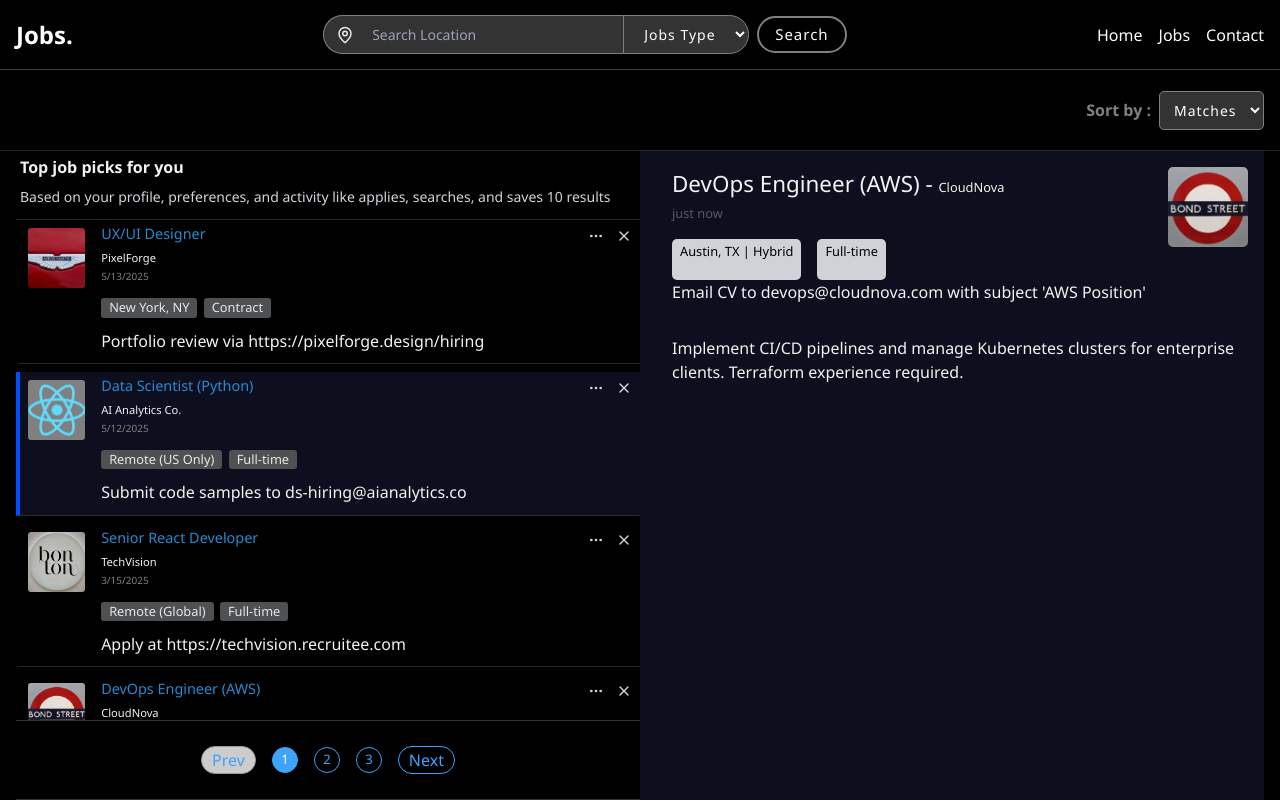
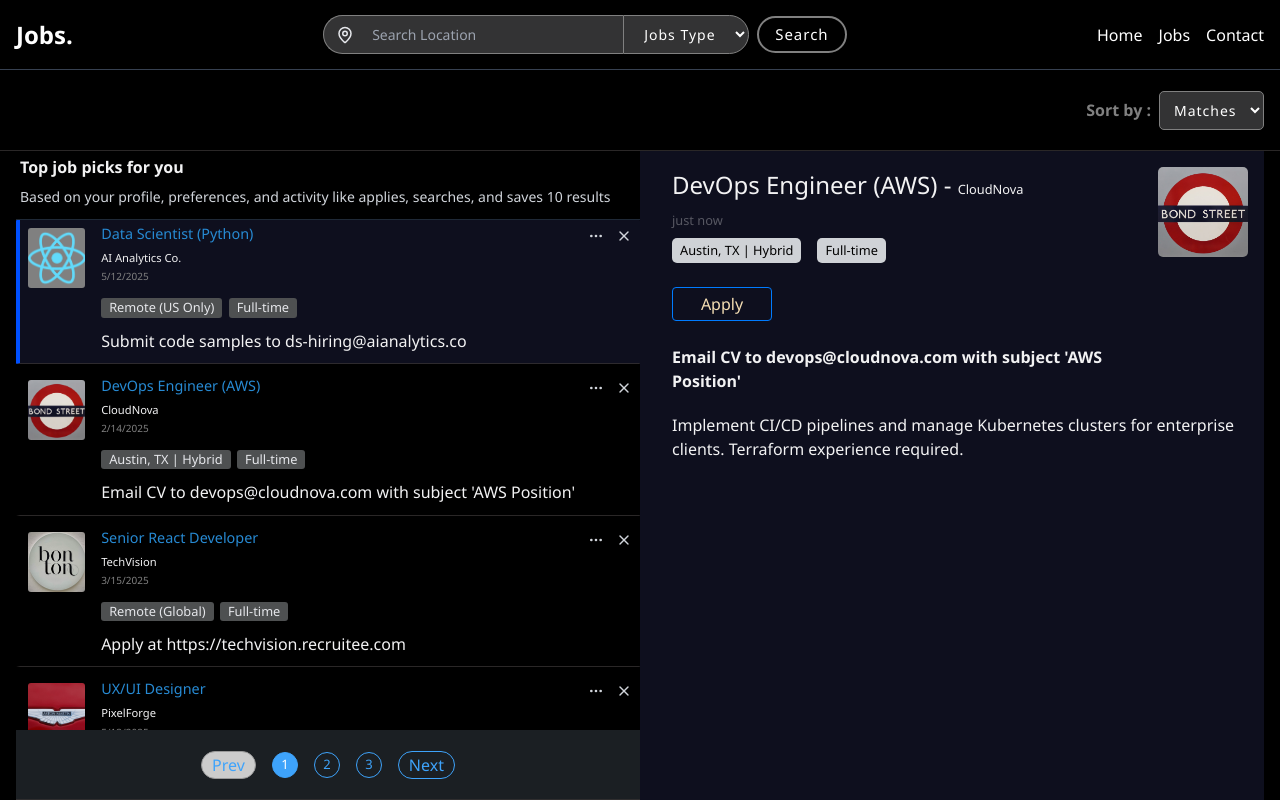
Before and after one commit to TsigeWonwosen/jobsearchapp, a React (Create React App) app: page / in a window 1280 px wide. Built offline with nearby package versions, Linux system fonts and the light colour scheme; the HTML template or start-up script is replaced by a standard one.

Commit message:
Pagination and filter functionality done.

```diff
--- a/src/components/gitHubJobs/FeaturedJob.js
+++ b/src/components/gitHubJobs/FeaturedJob.js
@@ -20,7 +20,6 @@
   } = featuredJob;
 
   const timeOfDays = timeSince(created_at);
-
   return (
     <FeaturedJobCard>
       <JobApply>
@@ -33,14 +32,15 @@
             <Badge>{location}</Badge>
             <Badge>{type}</Badge>
           </BadgeContainer>
-          <StyledAnchor
+          <Anchor
             href={url}
             target="_blank"
+            rel="noopener noreferrer"
           >
             Apply
-          </StyledAnchor>
+          </Anchor>
           <div
-            className="content"
+            className="content font-semibold mb-1"
             dangerouslySetInnerHTML={{
               __html: DOMPurify.sanitize(how_to_apply),
             }}
@@ -67,9 +67,8 @@
 export const FeaturedJobCard = styled.section`
   display: flex;
   flex-direction: column;
-  justify-content: center;
+  justify-content: flex-start;
   align-items: start;
-  background-color: #0e0f1e;
   width: 100%;
   height: 100%;
   padding: 1rem;
@@ -139,11 +138,6 @@
     font-weight: 500;
     border: 1px solid white;
   }
-  & a {
-    display: none;
-    max-width: 90%;
-    overflow: hidden;
-  }
 
   & pre {
     all: none !important;
@@ -178,8 +172,8 @@
 `;
 
 export const ImageContainer = styled.section`
-  max-width: 80px;
-  max-height: 80px;
+  max-width: 90px;
+  max-height: 90px;
   border-radius: 5px;
   background: gray;
   overflow: hidden;
@@ -189,6 +183,7 @@
   justify-content: space-between;
   width: 100%;
   height: auto;
+  gap: 1rem;
 `;
 export const Body = styled.section`
   width: 100%;
@@ -197,11 +192,13 @@
   flex-direction: column;
   justify-content: left;
   align-items: left;
+  gap: 0.5rem;
+  margin-bottom: 1rem;
 `;
 
 export const CardTitle = styled.h2`
   text-align: left;
-  font-size: 1.4rem;
+  font-size: 1.5rem;
 `;
 
 export const JobTitle = styled.span`
@@ -213,13 +210,14 @@
 export const CardSubTitle = styled.section`
   color: rgba(255, 255, 255, 0.3);
   font-size: 0.8rem;
-  margin-top: 0.2rem;
   text-align: left;
 `;
 
 export const BadgeContainer = styled.section`
   display: flex;
-  margin-bottom: 1rem;
+  justify-content: flex-start;
+  align-items: center;
+  gap: 1rem;
 `;
 export const Badge = styled.span`
   background-color: #cfd2d6;
@@ -227,8 +225,6 @@
   font-size: 0.8rem;
   text-align: center;
   padding: 3px 8px;
-  margin-top: 1rem;
-  margin-right: 1rem;
   border-radius: 5px;
   transition: all 0.3s ease-in-out;
 `;
@@ -241,132 +237,63 @@
   width: 100%;
   height: auto;
   color: #cfd2d6;
-  font-size: 0.7px;
+  font-size: 0.9px;
   text-align: left;
 `;
 
-const StyledAnchor = styled.a`
-  color: #2c3e50;
+export const Anchor = styled.a`
+  display: flex;
+  align-items: center;
+  justify-content: center;
+  color: wheat;
   text-decoration: none;
-  font-family: "Arial", sans-serif;
-  padding: 6px 12px;
-  border: 1px solid #bdc3c7;
-  border-radius: 3px;
-  transition: all 0.2s;
+  font-weight: 500;
+  padding: 4px 0.3rem;
+  margin: 1rem 0;
+  border-radius: 4px;
+  transition: all 0.2s ease;
+  max-width: 100px;
+  background: transparent;
+  border: 1px solid #007bff;
 
   &:hover {
-    background-color: #2c3e50;
-    color: white;
-    border-color: #2c3e50;
+    color: #0056b3;
+    background: rgba(0, 123, 255, 0.1); /* Light hover effect */
   }
 
-  &:visited {
-    color: #7f8c8d;
+  &:active {
+    color: #003d7a;
+  }
+
+  &:focus {
+    outline: 2px solid #80bdff;
+    outline-offset: 2px;
   }
 `;
 
-// export const FeaturedJobButton = styled(ButtonFeatured)`
-//   color: white;
-//   background-color: #3ea3fb;
-//   outline: none;
-//   border: none;
-//   font-size: 0.9rem;
-//   letter-spacing: 1px;
-//   border: 1px solid #3ea3fb;
-//   max-width: 5rem;
-//   display: flex;
-//   justify-content: center;
-//   align-items: center;
-//   margin-bottom: 2rem;
-// `;
-
-export const Article = styled.article`
+export const Article = styled.div`
   width: 100%;
-  height: 100%;
-  margin-top: 2rem;
-  padding: 3rem 0.5 1rem;
-  & div {
-    max-width: 100%;
+  height: auto !important;
+  padding: 1rem 0.5 1rem;
+  margin: 0;
+  padding: 0;
+  p {
+    height: auto;
   }
-  & li {
-    margin: 1rem 0;
-    font-size: 0.8rem;
-    line-height: 1.6rem;
-    font-weight: 700;
-    color: #cacccb;
-    list-style: inside;
-
-    & p > quotes {
-      font-size: 0.84rem;
-      line-height: 1.4rem;
-      font-weight: 700;
-      color: #facccb;
-      margin: 0.7rem 0;
-    }
+  h1,
+  h2,
+  h3,
+  h4,
+  h5,
+  h6 {
+    width: 100%;
+    height: auto;
+    font-family: "Segoe UI", Tahoma, Geneva, Verdana, sans-serif;
+    font-weight: 600;
+    margin-bottom: 1rem;
   }
-  & p::target-text {
-    font-size: 0.84rem;
-    line-height: 1.4rem;
-    font-weight: 700;
-    color: #facccb;
-    margin: 0.7rem 0;
+  ul,
+  ol {
+    height: auto;
   }
-
-  & ::marker {
-    unicode-bidi: isolate;
-    font-variant-numeric: tabular-nums;
-    text-transform: none;
-    text-indent: 0px !important;
-    text-align: start !important;
-    text-align-last: start !important;
-  }
-  & p:first-child {
-    font-size: 1.1rem;
-    line-height: 1.7rem;
-    font-weight: 500;
-    color: #f4f4f4;
-    margin: 0.6rem 0;
-  }
-  p {
-    font-size: 0.9rem;
-    line-height: 1.6rem;
-    font-weight: 500;
-    color: #cacccb;
-    margin: 0.6rem 0;
-  }
-  & p em,
-  strong {
-    font-size: 1.1rem;
-    line-height: 1.6rem;
-    font-weight: 500;
-    color: #cacccb;
-    margin: 0.6rem 0;
-  }
-  & blockquote {
-    font-size: 0.8rem;
-    line-height: 1.6rem;
-    font-weight: 500;
-    color: #cacccb;
-    margin: 0.5rem 0;
-  }
-
-  & code,
-  quote {
-    display: block;
-    position: relative;
-    margin: 0;
-    color: #cacccb;
-    font-size: 0.8rem;
-    box-sizing: border-box;
-    font-weight: 500;
-    border: 1px solid white;
-  }
-  /* &:a {
-
-    display: inline-block !important;
-    color: #cacccb;
-    font-size: 0.8rem;
-    max-width: 90%;
-    overflow: hidden;
-  } */
 `;
--- a/src/components/gitHubJobs/Info.js
+++ b/src/components/gitHubJobs/Info.js
@@ -20,7 +20,7 @@
           key="created_at"
           value="created_at"
         >
-          Day
+          Date
         </option>
         <option
           key="title"
--- a/src/components/gitHubJobs/Jobs.js
+++ b/src/components/gitHubJobs/Jobs.js
@@ -111,6 +111,7 @@
   }
 `;
 export const JobsListShow = styled.section`
+  background-color: #0e0f1e;
   width: 50%;
   display: flex;
   flex-direction: column;
--- a/src/components/gitHubJobs/JobsPagination.js
+++ b/src/components/gitHubJobs/JobsPagination.js
@@ -55,14 +55,14 @@
 
 export const Pagination = styled.section`
   width: 100%;
-  height: 80px;
+  height: 70px;
   display: flex;
   justify-content: center;
   align-items: center;
-  border-top: 0.2px solid rgba(255, 255, 255, 0.2);
-  border-bottom: 0.2px solid rgba(255, 255, 255, 0.2);
-  padding: 1rem 0;
+  border-bottom: 0.5px solid rgba(55, 51, 51, 0.775);
+  padding: 0.5rem 0;
   gap: 1rem;
+  background: #1b1f23;
 
   & span {
     height: 26px;
--- a/src/context/AppContext.js
+++ b/src/context/AppContext.js
@@ -1,13 +1,14 @@
 import React, { createContext, useEffect } from "react";
 import useFilter from "../components/gitHubJobs/useFilter";
 import { useFetchJobs } from "../components";
+import sort from "../utility/sort";
 
 export const AppContext = createContext();
 
 export const AppProvider = ({ children }) => {
   const [featured, setFeatured] = React.useState("1");
   const [featuredJob, setFeaturedJobs] = React.useState([]);
-  const [sortString, setSortString] = React.useState("");
+  const [sortString, setSortString] = React.useState("title");
   const { jobs = [] } = useFetchJobs();
 
   const {
@@ -20,35 +21,17 @@
     prev,
     setLastIndexOfSelectedJobs,
     lastIndexOfSelectedJobs,
-  } = useFilter(sortString);
+  } = useFilter(jobs);
 
   useEffect(() => {
-    setSortString(jobs);
     setFeaturedJobs(jobs[lastIndexOfSelectedJobs]);
-  }, [lastIndexOfSelectedJobs, jobs]);
+  }, [lastIndexOfSelectedJobs, jobs, sortString]);
 
-  let SortedJobs =
-    sortString.length && sortString === "title"
-      ? selectedJobs.sort((a, b) => {
-          const sortStringA = a.title?.toLowerCase();
-          const sortStringB = b.title?.toLowerCase();
-
-          if (sortStringA < sortStringB) {
-            return -1;
-          }
-          if (sortStringA > sortStringB) {
-            return 1;
-          }
-
-          return 0;
-        })
-      : selectedJobs.sort((a, b) => {
-          return new Date(b.created_at) - new Date(a.created_at);
-        });
+  let SortedJobs = sort(selectedJobs, sortString);
 
   const handleFeaturedJob = (id) => {
     setFeatured(id);
-    setFeaturedJobs(SortedJobs?.find((job) => job.id == id));
+    setFeaturedJobs(SortedJobs?.find((job) => job.id === id));
   };
 
   const handleSortJobs = (data) => {
--- /dev/null
+++ b/src/utility/sort.js
@@ -0,0 +1,23 @@
+function sort(arrayData, text) {
+  let sortedArray =
+    text.length && text === "title"
+      ? arrayData?.sort((a, b) => {
+          const sortStringA = a.title?.toLowerCase();
+          const sortStringB = b.title?.toLowerCase();
+
+          if (sortStringA < sortStringB) {
+            return -1;
+          }
+          if (sortStringA > sortStringB) {
+            return 1;
+          }
+
+          return 0;
+        })
+      : arrayData?.sort((a, b) => {
+          return new Date(b.created_at) - new Date(a.created_at);
+        });
+  return sortedArray;
+}
+
+export default sort;
```
